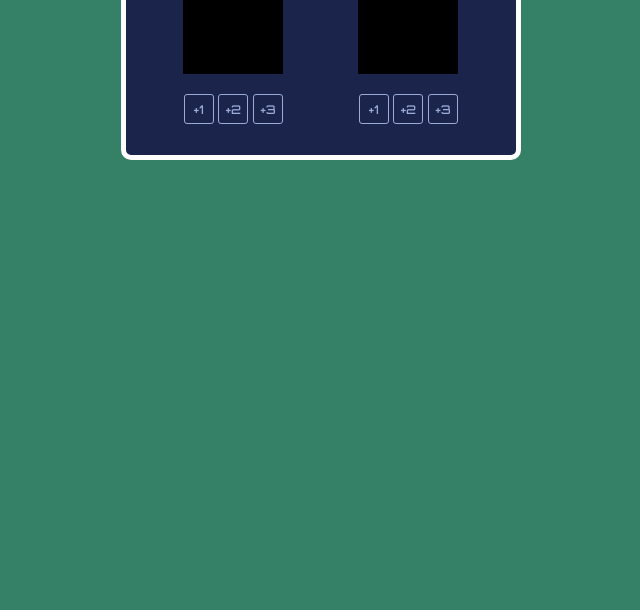
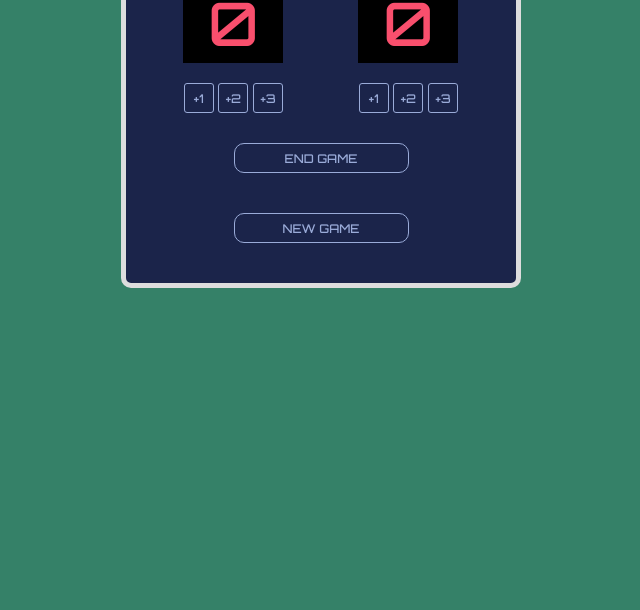
Before and after one commit to ichiomafrancis/Javascript_free_course_from_Scrimba, a plain HTML site: page basketballScoreCard/index.html in a window 1280 px wide. Shown: the part 190-800 px from the top of the page, without its empty margins (319-959 px from the left). Drawn offline with Linux system fonts and the light colour scheme.

Commit message:
basketball score card project

```diff
--- a/basketballScoreCard/digital-7-font/info.txt
+++ /dev/null
@@ -1,2 +0,0 @@
-license: Freeware, Non-Commercial
-link: https://www.fontspace.com/digital-7-font-f7087
--- a/basketballScoreCard/index.html
+++ b/basketballScoreCard/index.html
@@ -10,19 +10,29 @@
 
   <body>
     <div class="container">
-      <div class="home">
-        <h3>HOME</h3>
-        <input type="text" id="score" />
-        <button>+1</button>
-        <button>+2</button>
-        <button>+3</button>
+      <div class="score-container">
+        <div class="home">
+          <h3>HOME</h3>
+          <input type="text" id="homeScore-el" />
+          <button onclick="addH1()">+1</button>
+          <button onclick="addH2()">+2</button>
+          <button onclick="addH3()">+3</button>
+        </div>
+        <div class="guest">
+          <h3>GUEST</h3>
+          <input type="text" id="guestScore-el" />
+          <div>
+            <button onclick="addG1()">+1</button>
+            <button onclick="addG2()">+2</button>
+            <button onclick="addG3()">+3</button>
+          </div>
+        </div>
       </div>
-      <div class="guest">
-        <h3>GUEST</h3>
-        <input type="text" id="score" />
-        <button>+1</button>
-        <button>+2</button>
-        <button>+3</button>
+
+      <div>
+        <button class="reset" onclick="endGame()">END GAME</button>
+        <h3 id="result-el"></h3>
+        <button class="reset" onclick="resetDisplay()">NEW GAME</button>
       </div>
     </div>
     <script src="index.js"></script>
--- a/basketballScoreCard/index.js
+++ b/basketballScoreCard/index.js
@@ -0,0 +1,72 @@
+let defaultScoreHome = 0;
+let defaultScoreGuest = 0;
+
+let homeScore = document.getElementById("homeScore-el");
+let guestScore = document.getElementById("guestScore-el");
+
+let result = document.getElementById("result-el");
+
+homeScore.value = defaultScoreHome;
+guestScore.value = defaultScoreGuest;
+
+// HOME TEAM SCORE
+function addH1() {
+  defaultScoreHome += 1;
+  homeScore.value = defaultScoreHome;
+}
+
+function addH2() {
+  defaultScoreHome += 2;
+  homeScore.value = defaultScoreHome;
+}
+function addH3() {
+  defaultScoreHome += 3;
+  homeScore.value = defaultScoreHome;
+}
+
+// GUEST TEAM SCORE
+function addG1() {
+  defaultScoreGuest += 1;
+  guestScore.value = defaultScoreGuest;
+}
+
+function addG2() {
+  defaultScoreGuest += 2;
+  guestScore.value = defaultScoreGuest;
+}
+
+function addG3() {
+  defaultScoreGuest += 3;
+  guestScore.value = defaultScoreGuest;
+}
+
+// END THE GAME AND DISPLAY THE RESULT
+
+function endGame() {
+  if (homeScore.value > guestScore.value)
+    result.innerText = `The home team has won the match with ${
+      homeScore.value - guestScore.value
+    } points`;
+  else if (guestScore.value > homeScore.value)
+    result.innerText = `The guest team has won the match with ${
+      guestScore.value - homeScore.value
+    } points`;
+  else
+    result.innerText = `There is no winner because the teams are equally matched`;
+}
+
+// RESET THE SCORE BOARD
+function resetDisplay() {
+  homeScore.value = 0;
+  guestScore.value = 0;
+}
+
+// function addH1() {
+//   defaultScoreHome += 1;
+//   homeScore.value = defaultScoreHome;
+// }
+
+// function addG1() {
+//   defaultScoreGuest += 1;
+//   guestScore.value = defaultScoreGuest;
+// }
--- a/basketballScoreCard/style.css
+++ b/basketballScoreCard/style.css
@@ -13,18 +13,20 @@ body {
 
 .container {
   text-align: center;
-  width: 400px;
-  height: 250px;
+  max-width: 400px;
+  max-height: 500px;
   margin: 100px auto;
-  display: flex;
-  justify-content: space-around;
   background-color: #1b244a;
   padding: 20px;
-  align-items: center;
-  border: 5px solid #fff;
+  /* align-items: center; */
+  border: 5px solid #ddd;
   border-radius: 10px;
 }
 
+.score-container {
+  display: flex;
+  justify-content: space-around;
+}
 h3 {
   color: #fff;
   margin-bottom: 10px;
@@ -39,6 +41,10 @@ input {
   margin-bottom: 20px;
   background-color: #000;
   border: none;
+  color: #f94f6d;
+  font-size: 60px;
+  /* font-weight: bold; */
+  text-align: center;
 }
 
 button {
@@ -50,6 +56,18 @@ button {
   color: #9aabd8;
   border-radius: 3px;
   font-size: 12px;
+  margin-bottom: 20px;
+}
+
+button:hover {
+  cursor: pointer;
+  border: 1px solid rgb(231, 228, 7);
+}
+
+.reset {
+  width: 50%;
+  border-radius: 10px;
+  margin-top: 10px;
 }
 
 input,
```
Also changed, not shown: basketballScoreCard/digital-7-font/Digital7-rg1mL.ttf (deleted), basketballScoreCard/digital-7-font/Digital7Italic-BW658.ttf (deleted), basketballScoreCard/digital-7-font/Digital7Mono-Yz9J4.ttf (deleted), basketballScoreCard/digital-7-font/Digital7Monoitalic-8MDLJ.ttf (deleted), basketballScoreCard/digital-7-font/misc/readme.txt (deleted).
